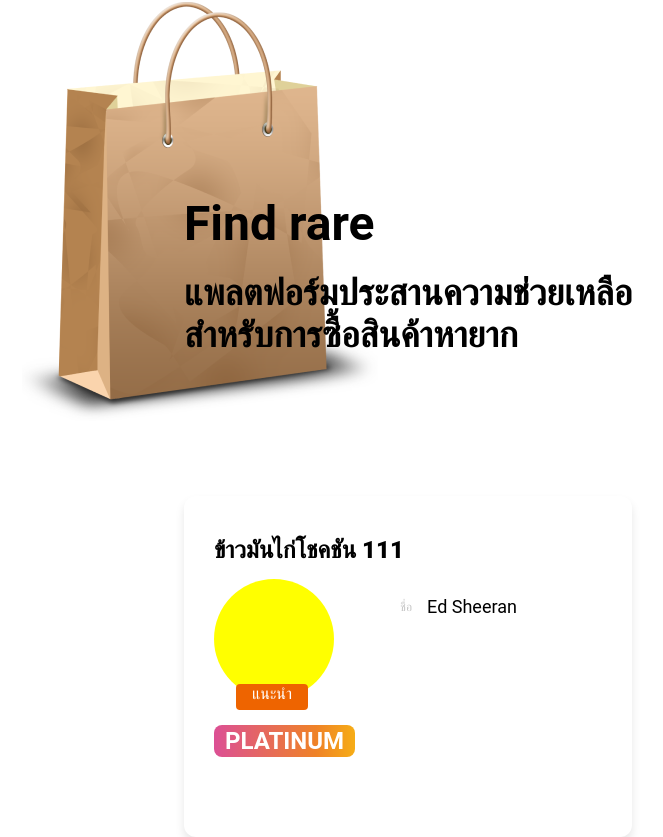
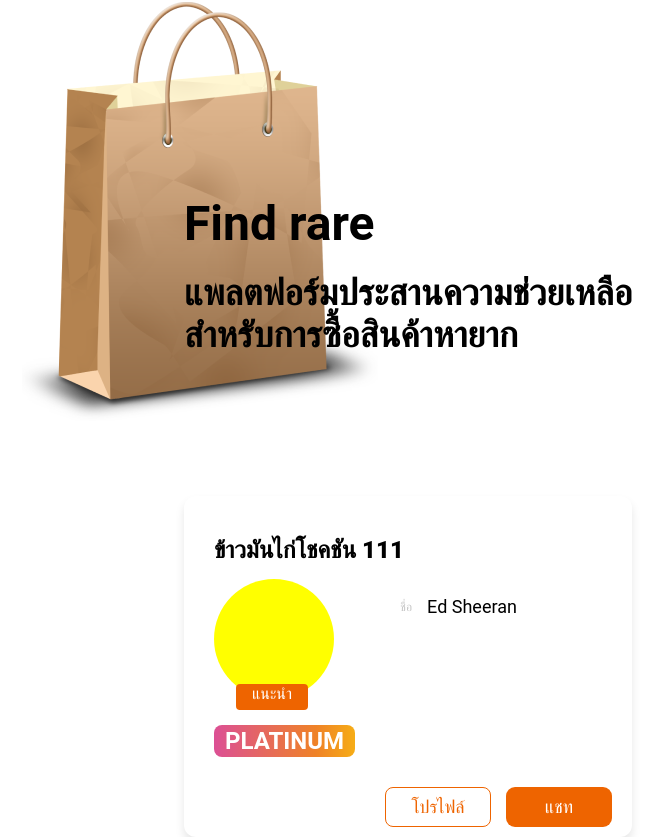
Before and after one commit to nnaboon/HelloHelper_Frontend, a React (Create React App) app: page / in a window 1280 px wide. Shown: the part 455-1292 px from the top of the page, without its empty margins (16-679 px from the left). Built offline with nearby package versions, Linux system fonts and the light colour scheme.

Commit message:
button and card styling

```diff
--- /dev/null
+++ b/src/components/Button/Button.tsx
@@ -0,0 +1,34 @@
+import React from "react";
+import styled from "@emotion/styled";
+
+export const ProfileButton = styled.a`
+    width: 106px;
+    height: 40px;
+    background: #FFFFFF;
+    border: 1px solid #EE6400;
+    box-sizing: border-box;
+    border-radius: 8px;
+    text-decoration: none;
+    color: #EE6400;
+    font-size: 18px;
+    text-align: center;
+    display: flex;
+    align-items: center;
+    justify-content: center;
+`;
+
+export const ChatButton = styled.a`
+    width: 106px;
+    height: 40px;
+    box-sizing: border-box;
+    text-decoration: none;
+    background: #EE6400;
+    border-radius: 9px;
+    color: #FFFF;
+    font-size: 18px;
+    text-align: center;
+    display: flex;
+    align-items: center;
+    justify-content: center;
+    margin-left: 15px;
+`;
--- a/src/components/Card/Card.tsx
+++ b/src/components/Card/Card.tsx
@@ -1,6 +1,7 @@
 /** @jsxRuntime classic */
 /** @jsx jsx */
 import React from 'react';
+import { ProfileButton, ChatButton } from 'components/Button/Button';
 import { SuggestedBadge, RankingBadge } from '../Badge/Badge';
 import styled from '@emotion/styled';
 import { css, jsx } from '@emotion/react';
@@ -94,6 +95,20 @@ export const RequestHelperCard = ({title, imageURL} : RequestCardProps) => {
                         <RequestDataInfo>Ed Sheeran</RequestDataInfo>
                     </div>
                 </div>
+                <div
+                    css={css`
+                        display: flex;
+                        position: absolute;
+                        bottom: 10px;
+                        right: 20px;
+                        align-items: center;
+                    `}
+                >
+
+                    <ProfileButton>โปรไฟล์</ProfileButton>
+                    <ChatButton>แชท</ChatButton>
+                </div>
+
             </div>
         </CardContainer>
     )
```
Also changed, not shown: src/images/rating-star.png (added).
